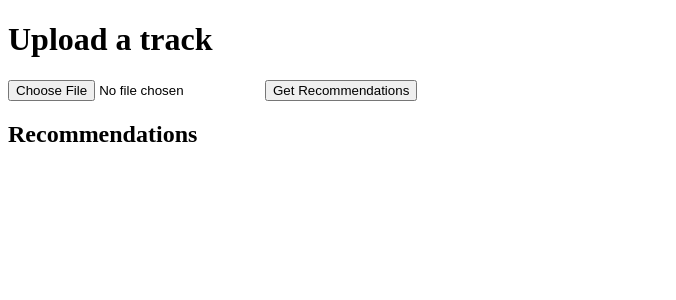
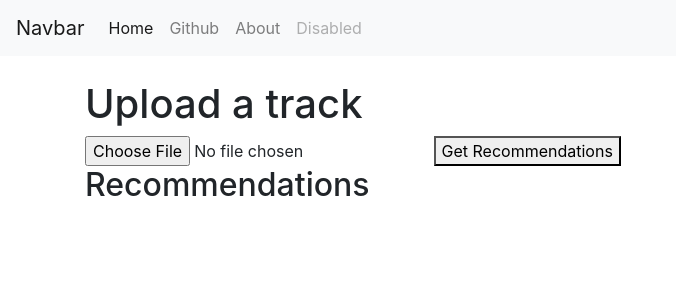
Before and after one commit to eternero/capstone-MRA, a Flask app: page / in a window 1280 px wide. Shown: the top 300 px of the page, without its empty margins (0-676 px from the left). Run offline with Flask 3, Linux system fonts and the light colour scheme; parts of the project's set-up code (start-up, migrations or seed data) failed here and were passed over.

Commit message:
Added `base.html` so that all pages can use this as the base template which extends the navbar by default.

```diff
--- /dev/null
+++ b/src/flaskr/templates/base.html
@@ -0,0 +1,21 @@
+<!doctype html>
+<html lang="en">
+
+<head>
+    <meta charset="utf-8">
+    <title>{% block title %}Music Recommender{% endblock %}</title>
+    <link href="https://cdn.jsdelivr.net/npm/bootstrap@4.6.2/dist/css/bootstrap.min.css" rel="stylesheet">
+    <script src="https://cdn.jsdelivr.net/npm/bootstrap@4.6.2/dist/js/bootstrap.bundle.min.js"></script>
+</head>
+
+<body>
+    {% include 'navbar.html' %}
+
+    <div class="container mt-4">
+        {% block content %}{% endblock %}
+    </div>
+
+    {% block scripts %}{% endblock %}
+</body>
+
+</html>
--- a/src/flaskr/templates/index.html
+++ b/src/flaskr/templates/index.html
@@ -1,12 +1,8 @@
-<!doctype html>
-<html lang="en">
+{% extends 'base.html' %}
+{% block title %}Home - Music Recommender{% endblock %}
 
-<head>
-    <meta charset="utf-8">
-    <title>Music Recommender</title>
-</head>
 
-<body>
+{% block content %}
 <h1>Upload a track</h1>
 <form id="upload-form">
     <!-- accept only mp3/flac -->
@@ -16,7 +12,9 @@
 
 <h2>Recommendations</h2>
 <ul id="results"></ul>
+{% endblock %}
 
+{% block scripts %}
 <script>
     document.getElementById('upload-form').addEventListener('submit', async e => {
         e.preventDefault();
@@ -35,12 +33,10 @@
 
         for (const r of recs) {
             const li = document.createElement('li');
-                li.textContent = `${index}. ${r.track} — ${r.artist} (${r.album})`;
+            li.textContent = `${index}. ${r.track_title} — ${r.track_artist} (${r.track_album})`;
             list.appendChild(li);
             index++;
         }
     });
 </script>
-</body>
-
-</html>
+{% endblock %}
--- /dev/null
+++ b/src/flaskr/templates/navbar.html
@@ -0,0 +1,23 @@
+<nav class="navbar navbar-expand-lg navbar-light bg-light">
+    <a class="navbar-brand" href="#">Navbar</a>
+    <button class="navbar-toggler" type="button" data-toggle="collapse" data-target="#navbarNav"
+        aria-controls="navbarNav" aria-expanded="false" aria-label="Toggle navigation">
+        <span class="navbar-toggler-icon"></span>
+    </button>
+    <div class="collapse navbar-collapse" id="navbarNav">
+        <ul class="navbar-nav">
+            <li class="nav-item active">
+                <a class="nav-link" href="#">Home <span class="sr-only">(current)</span></a>
+            </li>
+            <li class="nav-item">
+                <a class="nav-link" href="https://github.com/eternero/capstone-MRA">Github</a>
+            </li>
+            <li class="nav-item">
+                <a class="nav-link" href="https://eternero.github.io">About</a>
+            </li>
+            <li class="nav-item">
+                <a class="nav-link disabled" href="#" tabindex="-1" aria-disabled="true">Disabled</a>
+            </li>
+        </ul>
+    </div>
+</nav>
```
Lines whose indentation alone changed are shown as unchanged.
